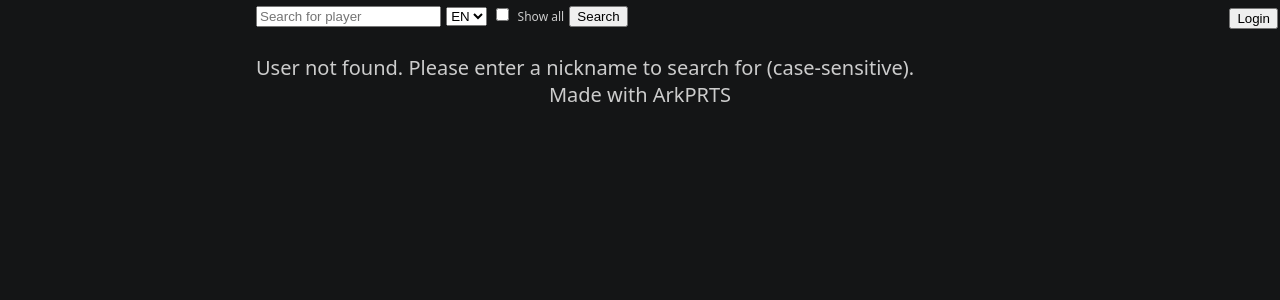
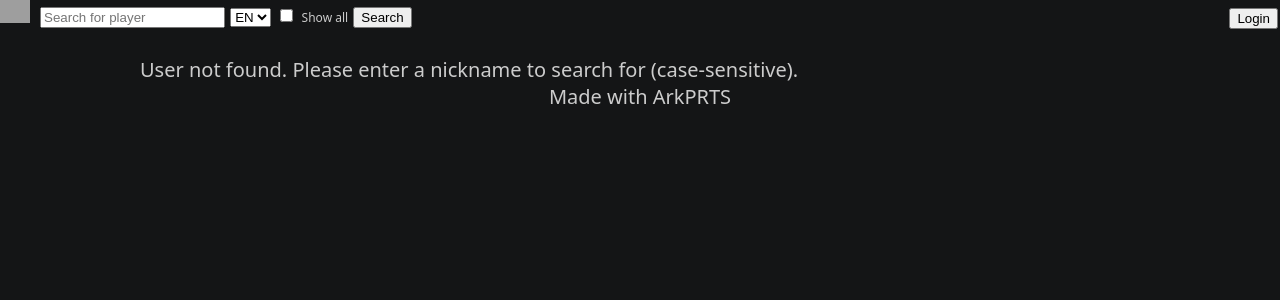
Before and after one commit to thesadru/arkprtserver, a Python web app: template arkprtserver/templates/search.html.j2 in a window 1280 px wide. Shown: the top 300 px of the page. Run offline with Jinja, Linux system fonts and the light colour scheme; the template is opened without the code that fills it, so the values that code supplies are empty; grey boxes are pictures that could not be loaded.

Commit message:
Add logo

```diff
--- a/arkprtserver/static/style.css
+++ b/arkprtserver/static/style.css
@@ -72,6 +72,16 @@ h4 > img {
     height: 16px;
 }
 
+#logo {
+    width: 30px;
+    height: max-content;
+}
+
+#search {
+    display: flex;
+    align-items: center;
+    gap: 10px;
+}
 /* forms */
 #login {
     /* always float in top-right */
--- a/arkprtserver/templates/about.html.j2
+++ b/arkprtserver/templates/about.html.j2
@@ -14,6 +14,7 @@
 
 <body>
     <div id="search">
+      <a href="/"><img id="logo" src="https://raw.githubusercontent.com/Aceship/Arknight-Images/main/avatars/char_150_snakek.png" /></a>
         <form action="/search" , method="get">
             <input type="text" name="nickname" placeholder="Search for player">
             <select name="server" value="{{ server }}">
--- a/arkprtserver/templates/search.html.j2
+++ b/arkprtserver/templates/search.html.j2
@@ -48,7 +48,7 @@ Support units:
       }
 
       main {
-        width: 60%;
+        width: 1000px;
         margin: auto;
       }
 
@@ -62,8 +62,9 @@ Support units:
 
 
 <body>
-  <main>
+  <head>
     <div id="search">
+      <a href="/"><img id="logo" src="https://raw.githubusercontent.com/Aceship/Arknight-Images/main/avatars/char_150_snakek.png" /></a>
       <form action="/search" method="GET">
         {# the defaults should be based on the query parameters #}
         {% set nickname = request.query.get("nickname", "") %}
@@ -80,6 +81,8 @@ Support units:
         <input type="submit" value="Search">
       </form>
     </div>
+  </head>
+  <main>
     <div id="login">
         <form method="GET" action="/user">
             <input type="submit" value="Login">
--- a/arkprtserver/templates/user.html.j2
+++ b/arkprtserver/templates/user.html.j2
@@ -21,6 +21,7 @@
 
 <body>
     <div id="search">
+      <a href="/"><img id="logo" src="https://raw.githubusercontent.com/Aceship/Arknight-Images/main/avatars/char_150_snakek.png" /></a>
         <form action="/search" method="GET">
             <input type="text" name="nickname" placeholder="Search for player" required>
             <select name="server">
@@ -221,7 +222,7 @@
                 {% if char.current_equip and "001" not in char.current_equip %}
                 {% set module = gamedata.uniequip_table["equipDict"][char.current_equip] %}
                 {% set module_name = module.type_name_1 + "-" + module.type_name_2 %}
-                <img src="{{ get_image('equip/type', module_name.lower()) }}" style="filter:invert(1)">
+                <img src="{{ get_image('equip/type', module_name.lower()) }}">
                 {{ module_name }} L{{ char.equip[char.current_equip].level }}
                 {% endif %}
 
```
Lines whose indentation alone changed are shown as unchanged.
